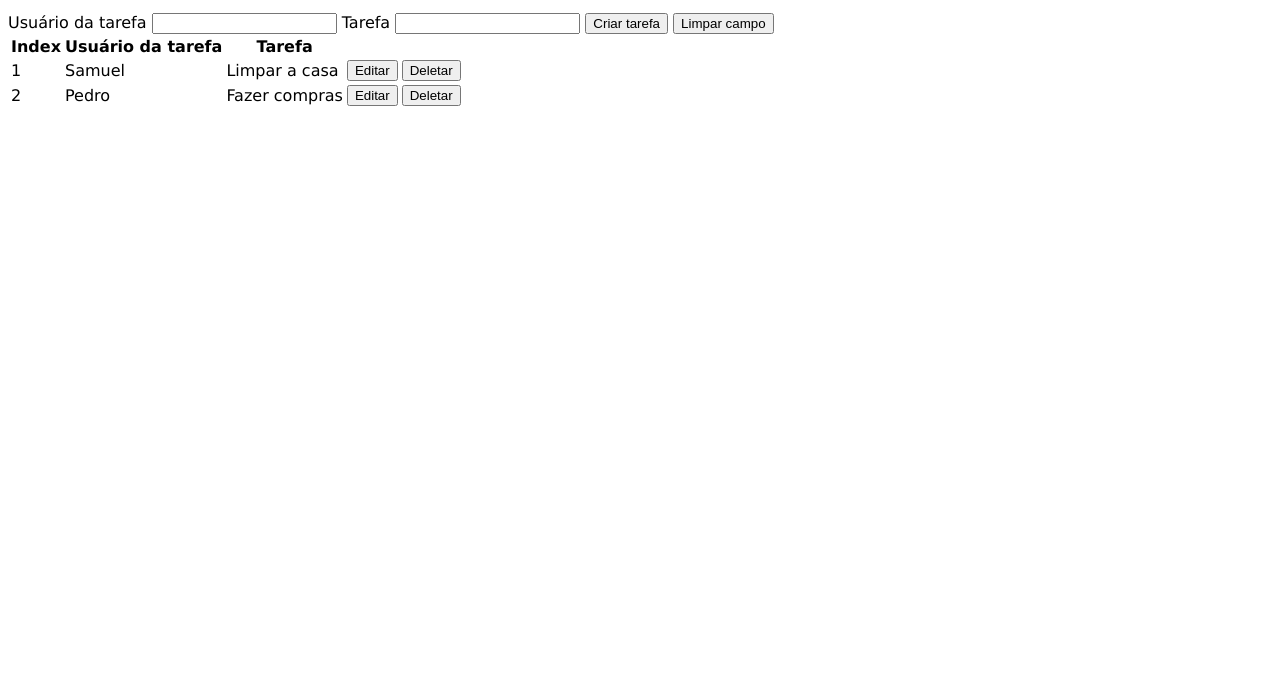
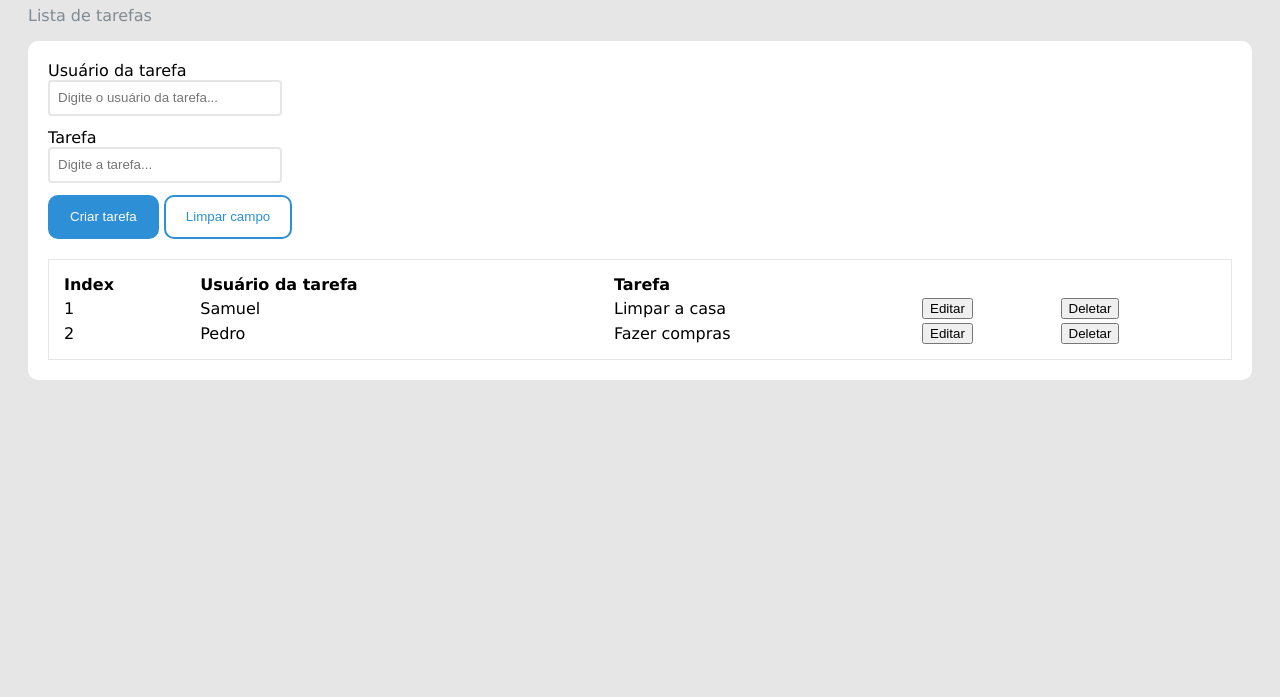
Before and after one commit to osamuelleal/programming, a plain HTML site: page html/todo-list/index.html in a window 1280 px wide. Shown: the part 103-800 px from the top of the page. Drawn offline with Linux system fonts and the light colour scheme.

Commit message:
Alguns incrementos nos botões do formulário

```diff
--- a/html/todo-list/index.html
+++ b/html/todo-list/index.html
@@ -17,14 +17,14 @@
     <main>
         <!--Este é o formulário onde irá inputar as informações para a to-do list -->
         <form action="">
-            <label for="usuario">Usuário da tarefa</label>
-            <input type="text" id="usuario" required>
+            <label for="usuario">Usuário da tarefa</label><br>
+            <input type="text" id="usuario" class="input-de-texto" placeholder="Digite o usuário da tarefa..." required><br>
 
-            <label for="tarefa">Tarefa</label>
-            <input type="textarea" id="tarefa" required>
+            <label for="tarefa">Tarefa</label><br>
+            <input type="textarea" id="tarefa" class="input-de-texto" placeholder="Digite a tarefa..." required><br>
 
-            <input type="submit" value="Criar tarefa">
-            <input type="reset" value="Limpar campo">
+            <input type="submit" value="Criar tarefa" class="botoes-primarios">
+            <input type="reset" value="Limpar campo" class="botoes-secundarios">
         </form>
 
         <table>
--- a/html/todo-list/styles.css
+++ b/html/todo-list/styles.css
@@ -1,5 +1,18 @@
 body {
+    display: flex;
+    flex-direction: column;
+    padding: 20px;
     font-family: Verdana, sans-serif;
+    background-color: #e6e6e6;
+}
+
+main {
+    display: flex;
+    flex-direction: column;
+    gap: 20px;
+    background-color: #ffffff;
+    border-radius: 10px;
+    padding: 20px;
 }
 
 h1 {
@@ -9,3 +22,52 @@ h1 {
 p {
     color: #7f8b93;
 }
+
+
+.input-de-texto {
+    margin-bottom: 12px;
+    border-radius: 4px;
+    min-height: 30px;
+    border-color: #e6e6e6;
+    border-style: solid;
+    padding-left: 8px;
+    max-width: 400px;
+    min-width: 220px;
+}
+
+table {
+    border: 1px solid #e6e6e6;
+    padding: 12px;
+    text-align: left;
+}
+
+.botoes-primarios {
+    min-height: 44px;
+    border-radius: 10px;
+    border-color: #2d8fd5;
+    border-style: solid;
+    background-color: #2d8fd5;
+    color: #ffffff;
+    padding-left: 20px;
+    padding-right: 20px;
+}
+
+.botoes-primarios:hover {
+    background-color: #2d8fd590;
+}
+
+.botoes-secundarios {
+    min-height: 44px;
+    border-radius: 10px;
+    border-color: #2d8fd5;
+    border-style: solid;
+    background-color: #2d8fd500;
+    color: #2d8fd5;
+    padding-left: 20px;
+    padding-right: 20px;
+}
+
+.botoes-secundarios:hover {
+    background-color: #2d8fd580;
+    color: #ffffff;
+}
```
